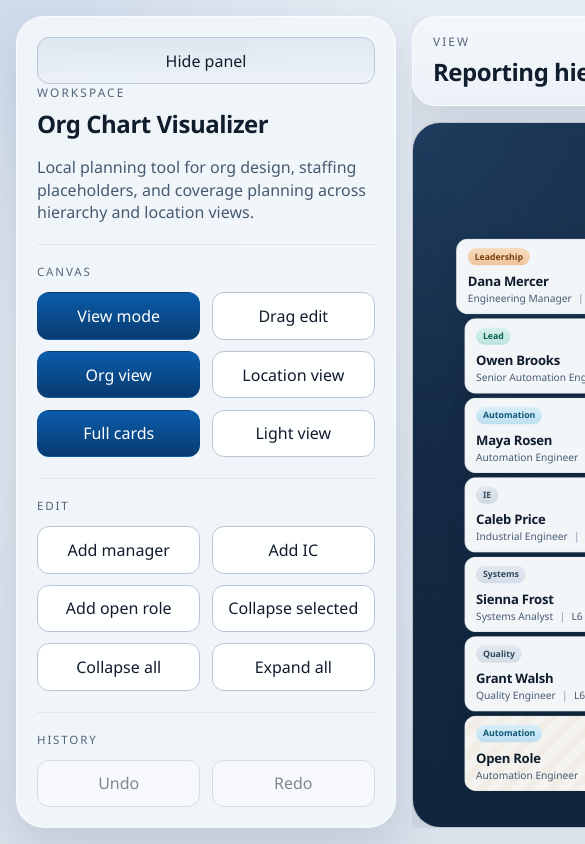
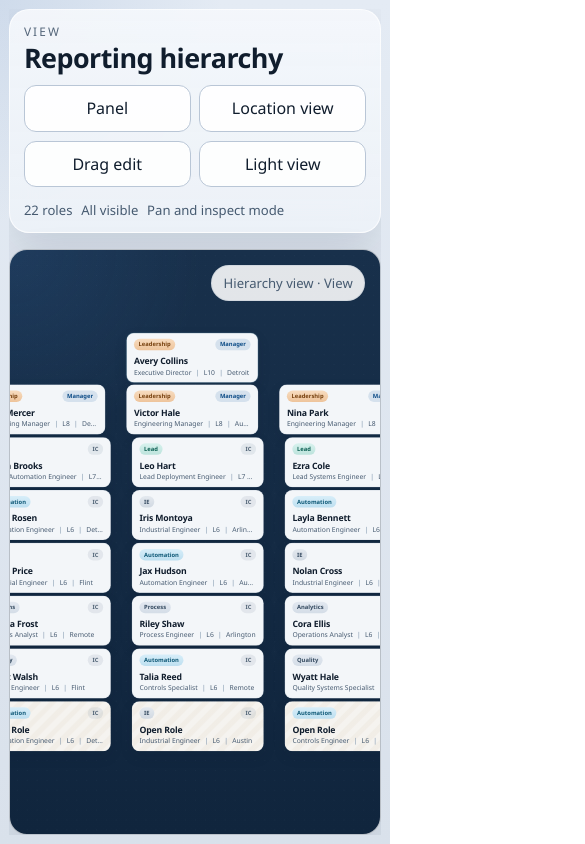
Before and after one commit to onepalebluedot/org-chart-visualizer, a React (Vite) app: page / in a window 390 px wide. Shown: the top 844 px of the page, 585 px wide, since content can reach past the window. Built offline with nearby package versions, Linux system fonts and the light colour scheme.

Commit message:
optimized mobile view

```diff
--- a/src/App.tsx
+++ b/src/App.tsx
@@ -136,6 +136,8 @@ export default function App() {
   const [interactionMode, setInteractionMode] = useState<InteractionMode>("view");
   const [cardDensity, setCardDensity] = useState<CardDensity>("standard");
   const [sidebarCollapsed, setSidebarCollapsed] = useState(false);
+  const [isMobileLayout, setIsMobileLayout] = useState(false);
+  const [mobilePanelOpen, setMobilePanelOpen] = useState(false);
   const [selectedId, setSelectedId] = useState<string | null>(orgData.rootId);
   const [collapsedIds, setCollapsedIds] = useState<Set<string>>(new Set());
   const [search, setSearch] = useState("");
@@ -219,6 +221,23 @@ export default function App() {
   useEffect(() => {
     setFormState(initialForm(selectedPerson));
   }, [selectedPerson]);
+
+  useEffect(() => {
+    if (typeof window === "undefined") return;
+
+    const mediaQuery = window.matchMedia("(max-width: 980px)");
+    const syncLayout = () => setIsMobileLayout(mediaQuery.matches);
+    syncLayout();
+
+    mediaQuery.addEventListener("change", syncLayout);
+    return () => mediaQuery.removeEventListener("change", syncLayout);
+  }, []);
+
+  useEffect(() => {
+    if (!isMobileLayout) {
+      setMobilePanelOpen(false);
+    }
+  }, [isMobileLayout]);
 
   useEffect(() => {
     if (interactionMode === "drag") return;
@@ -491,6 +510,9 @@ export default function App() {
     if (node.type === "project") return;
     const personId = node.data.person.id;
     setSelectedId(personId);
+    if (isMobileLayout) {
+      setMobilePanelOpen(true);
+    }
   };
 
   const detectOrgDropTarget = (
@@ -707,15 +729,33 @@ export default function App() {
   const canRedo = redoStackRef.current.length > 0;
 
   return (
-    <div className={`app-shell ${sidebarCollapsed ? "sidebar-collapsed" : ""}`}>
-      <aside className={`sidebar ${sidebarCollapsed ? "is-collapsed" : ""}`}>
+    <div
+      className={`app-shell ${sidebarCollapsed && !isMobileLayout ? "sidebar-collapsed" : ""} ${
+        isMobileLayout ? "mobile-layout" : ""
+      }`}
+    >
+      {isMobileLayout && mobilePanelOpen ? <div className="mobile-backdrop" onClick={() => setMobilePanelOpen(false)} /> : null}
+      <aside
+        className={`sidebar ${sidebarCollapsed && !isMobileLayout ? "is-collapsed" : ""} ${isMobileLayout ? "is-mobile" : ""} ${
+          isMobileLayout && mobilePanelOpen ? "is-mobile-open" : ""
+        }`}
+      >
         <div className="sidebar-toggle-row">
-          <button className="sidebar-toggle" onClick={() => setSidebarCollapsed((current) => !current)}>
-            {sidebarCollapsed ? "Show panel" : "Hide panel"}
+          <button
+            className="sidebar-toggle"
+            onClick={() => {
+              if (isMobileLayout) {
+                setMobilePanelOpen((current) => !current);
+                return;
+              }
+              setSidebarCollapsed((current) => !current);
+            }}
+          >
+            {isMobileLayout ? (mobilePanelOpen ? "Close panel" : "Open panel") : sidebarCollapsed ? "Show panel" : "Hide panel"}
           </button>
         </div>
 
-        {sidebarCollapsed ? (
+        {sidebarCollapsed && !isMobileLayout ? (
           <div className="sidebar-collapsed-content">
             <div className="collapsed-brand">
               <span>OC</span>
@@ -1059,6 +1099,20 @@ export default function App() {
           <div>
             <p className="eyebrow">View</p>
             <h2>{viewMode === "org" ? "Reporting hierarchy" : "Location grouping"}</h2>
+            {isMobileLayout ? (
+              <div className="mobile-quick-actions">
+                <button onClick={() => setMobilePanelOpen(true)}>Panel</button>
+                <button onClick={() => setViewMode((current) => (current === "org" ? "location" : "org"))}>
+                  {viewMode === "org" ? "Location view" : "Org view"}
+                </button>
+                <button onClick={() => setInteractionMode((current) => (current === "view" ? "drag" : "view"))}>
+                  {isDragEditing ? "View mode" : "Drag edit"}
+                </button>
+                <button onClick={() => setCardDensity((current) => (current === "standard" ? "light" : "standard"))}>
+                  {isLightMode ? "Full cards" : "Light view"}
+                </button>
+              </div>
+            ) : null}
           </div>
           <div className="canvas-meta">
             <span>{orgData.people.length} roles</span>
@@ -1103,8 +1157,9 @@ export default function App() {
             nodesConnectable={false}
             elementsSelectable
             zoomOnScroll
+            zoomOnPinch
             panOnScroll={false}
-            panOnDrag={isDragEditing ? [1] : true}
+            panOnDrag={isDragEditing ? (isMobileLayout ? true : [1]) : true}
             selectionOnDrag={false}
             selectNodesOnDrag={false}
             nodeDragThreshold={1}
--- a/src/styles.css
+++ b/src/styles.css
@@ -42,7 +42,7 @@ html,
 body {
   height: 100%;
   margin: 0;
-  min-width: 1200px;
+  min-width: 320px;
   min-height: 100vh;
   overflow: hidden;
 }
@@ -99,7 +99,7 @@ select {
   grid-template-columns: 380px 1fr;
   gap: 1rem;
   padding: 1rem;
-  height: 100vh;
+  height: 100dvh;
   overflow: hidden;
 }
 
@@ -411,6 +411,10 @@ h2 {
   justify-content: flex-end;
 }
 
+.mobile-quick-actions {
+  display: none;
+}
+
 .drop-hint {
   color: var(--accent);
   font-weight: 600;
@@ -705,3 +709,170 @@ h2 {
 .project-header-card {
   transition: none !important;
 }
+
+@media (max-width: 980px) {
+  html,
+  body,
+  #root {
+    min-width: 0;
+  }
+
+  .app-shell,
+  .app-shell.sidebar-collapsed {
+    grid-template-columns: 1fr;
+    gap: 0.75rem;
+    padding: 0.75rem;
+    height: 100dvh;
+  }
+
+  .app-shell.mobile-layout {
+    position: relative;
+  }
+
+  .sidebar {
+    border-radius: 24px;
+  }
+
+  .sidebar.is-mobile {
+    position: fixed;
+    left: 0.75rem;
+    right: 0.75rem;
+    bottom: 0.75rem;
+    z-index: 40;
+    max-height: min(76dvh, 760px);
+    display: none;
+  }
+
+  .sidebar.is-mobile.is-mobile-open {
+    display: block;
+  }
+
+  .mobile-backdrop {
+    position: fixed;
+    inset: 0;
+    z-index: 30;
+    background: rgba(7, 20, 35, 0.26);
+    backdrop-filter: blur(4px);
+  }
+
+  .canvas-shell {
+    min-height: 0;
+  }
+
+  .canvas-header {
+    flex-direction: column;
+    align-items: stretch;
+    gap: 0.85rem;
+    padding: 0.9rem 1rem;
+    border-radius: 20px;
+  }
+
+  .canvas-header h2 {
+    font-size: 2rem;
+    line-height: 0.98;
+  }
+
+  .mobile-quick-actions {
+    display: grid;
+    grid-template-columns: repeat(2, minmax(0, 1fr));
+    gap: 0.55rem;
+    margin-top: 0.85rem;
+  }
+
+  .mobile-quick-actions button {
+    min-height: 44px;
+    padding: 0.7rem 0.75rem;
+  }
+
+  .canvas-meta {
+    justify-content: flex-start;
+    gap: 0.55rem;
+    font-size: 0.82rem;
+  }
+
+  .canvas-frame {
+    min-height: 52vh;
+    border-radius: 22px;
+  }
+
+  .toolbar-grid {
+    grid-template-columns: 1fr;
+    gap: 0.55rem;
+  }
+
+  .compact-toolbar {
+    grid-template-columns: 1fr;
+  }
+
+  .section-title-row {
+    align-items: flex-start;
+    gap: 0.75rem;
+  }
+
+  button,
+  input,
+  select {
+    min-height: 44px;
+  }
+
+  .project-list {
+    grid-template-columns: 1fr;
+  }
+}
+
+@media (max-width: 640px) {
+  .app-shell,
+  .app-shell.sidebar-collapsed {
+    padding: 0.55rem;
+    gap: 0.55rem;
+  }
+
+  .canvas-header {
+    padding: 0.82rem 0.88rem;
+  }
+
+  .canvas-header h2 {
+    font-size: 1.68rem;
+  }
+
+  .canvas-frame {
+    min-height: 58vh;
+    border-radius: 18px;
+  }
+
+  .sidebar.is-mobile {
+    left: 0.55rem;
+    right: 0.55rem;
+    bottom: 0.55rem;
+    max-height: 78dvh;
+    padding: 1rem;
+    border-radius: 20px;
+  }
+
+  .sidebar-section + .sidebar-section {
+    margin-top: 1rem;
+    padding-top: 0.95rem;
+  }
+
+  .sidebar-toggle-row {
+    position: sticky;
+    top: 0;
+    z-index: 1;
+    padding-bottom: 0.35rem;
+    background: linear-gradient(180deg, rgba(243, 247, 251, 0.98), rgba(243, 247, 251, 0.72));
+  }
+
+  .view-chip {
+    padding: 0.48rem 0.72rem;
+    font-size: 0.82rem;
+  }
+
+  .person-card,
+  .project-header-card {
+    width: 240px;
+  }
+
+  .person-card.is-light {
+    width: 156px;
+  }
+}
```
